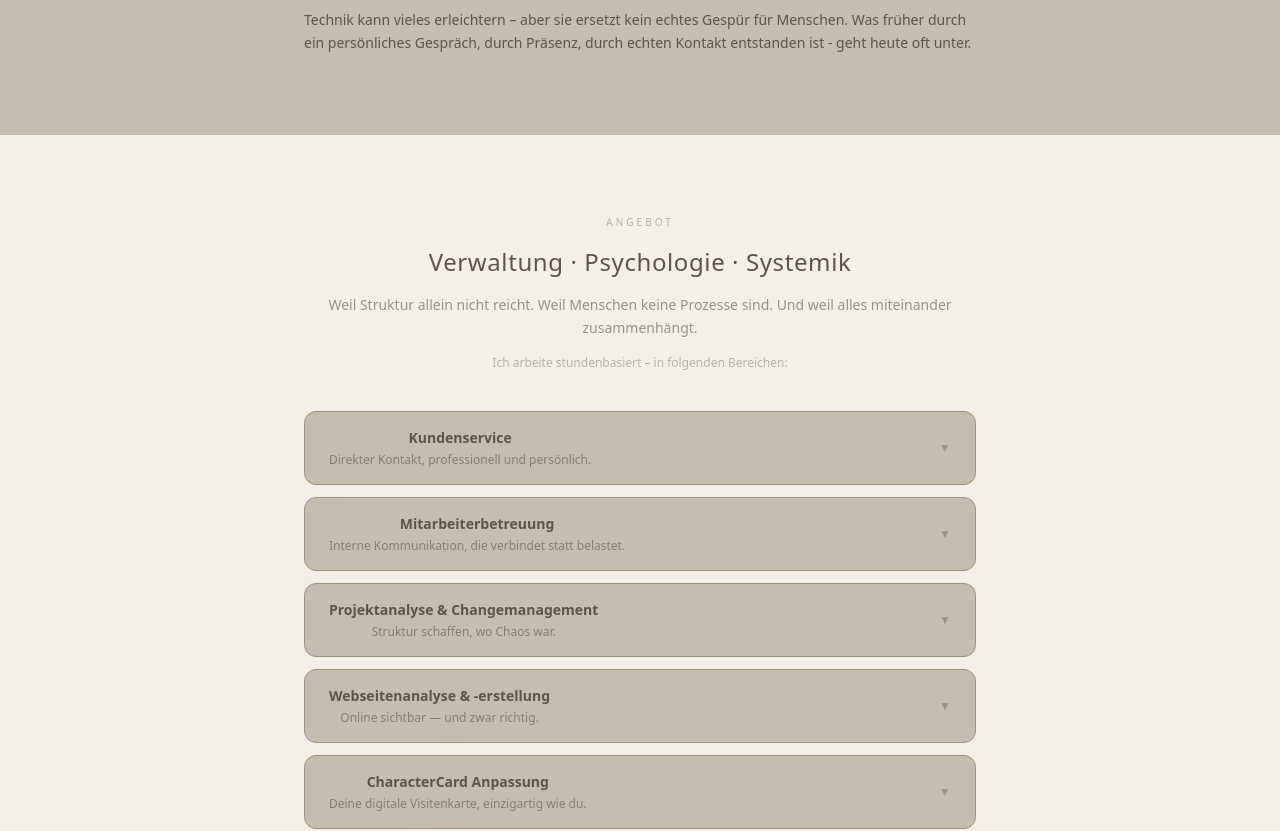
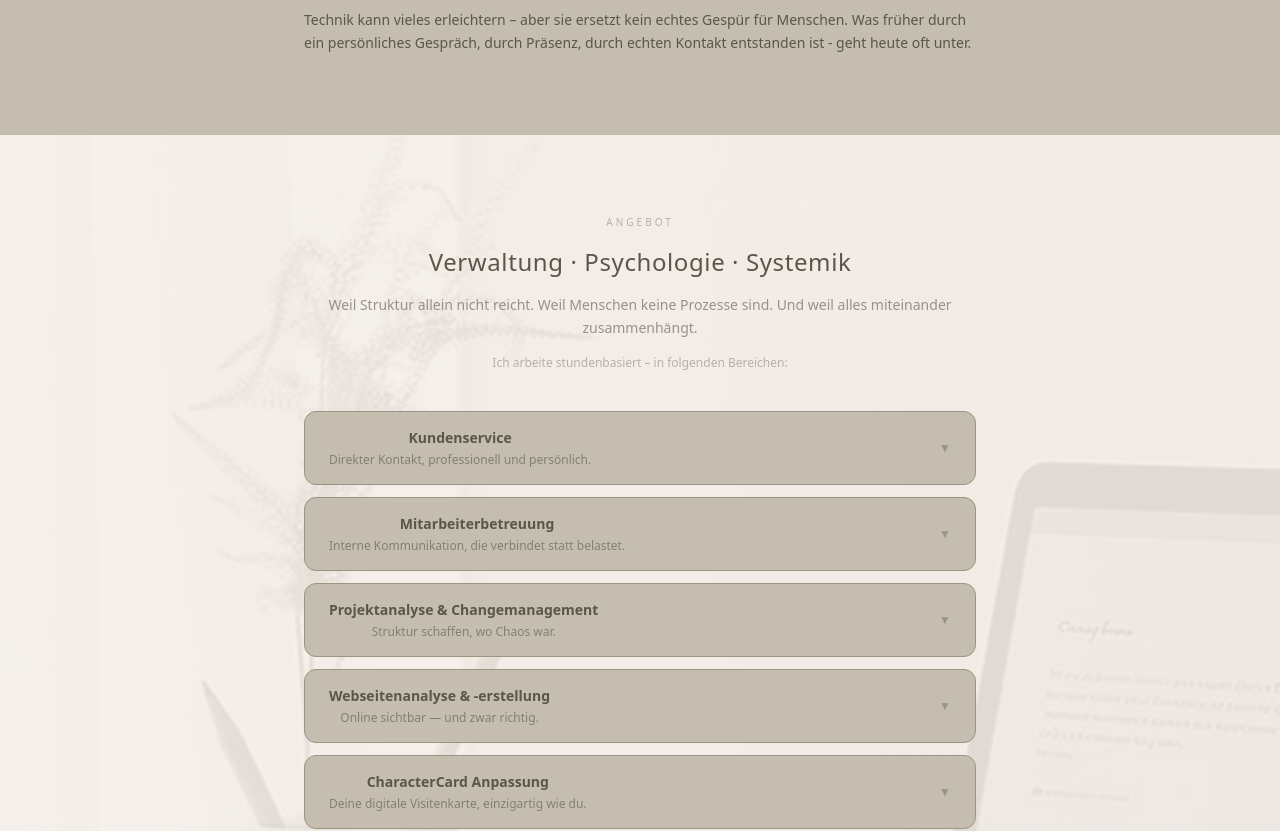
Before and after one commit to StefaniaMaDolak/stefania-dolak-charactercard, a Next.js app: page / in a window 1280 px wide. Shown: the part 1140-1971 px from the top of the page. Built offline with nearby package versions, Linux system fonts and the light colour scheme.

Commit message:
Hintergrundbilder auf 30% Opacity erhöht

```diff
--- a/src/app/page.tsx
+++ b/src/app/page.tsx
@@ -167,12 +167,12 @@ export default function Home() {
 
       {/* ANGEBOT */}
       <section id="angebot" className="relative py-20 px-6 overflow-hidden">
-        {/* Hintergrund: Schreibtisch, dezent sichtbar */}
+        {/* Hintergrund: Schreibtisch, sichtbar */}
         <div
-          className="absolute inset-0 bg-cover bg-center opacity-8"
+          className="absolute inset-0 bg-cover bg-center opacity-30"
           style={{ backgroundImage: "url(/arbeitsplatz.jpg)" }}
         />
-        <div className="absolute inset-0" style={{ backgroundColor: "var(--ccq-light)", opacity: 0.92 }} />
+        <div className="absolute inset-0" style={{ backgroundColor: "var(--ccq-light)", opacity: 0.7 }} />
 
         <div className="relative max-w-2xl mx-auto text-center space-y-10">
           <div className="space-y-4">
@@ -322,12 +322,12 @@ export default function Home() {
 
       {/* CHARAKTER */}
       <section id="charakter" className="relative py-20 px-6 overflow-hidden">
-        {/* Hintergrund: Portrait, dezent sichtbar */}
+        {/* Hintergrund: Portrait, sichtbar */}
         <div
-          className="absolute inset-0 bg-cover bg-center opacity-6"
+          className="absolute inset-0 bg-cover bg-center opacity-30"
           style={{ backgroundImage: "url(/portrait.png)" }}
         />
-        <div className="absolute inset-0" style={{ backgroundColor: "var(--ccq-primary)", opacity: 0.94 }} />
+        <div className="absolute inset-0" style={{ backgroundColor: "var(--ccq-primary)", opacity: 0.7 }} />
 
         <div className="relative max-w-2xl mx-auto text-center space-y-10">
           <div className="space-y-4">
```
